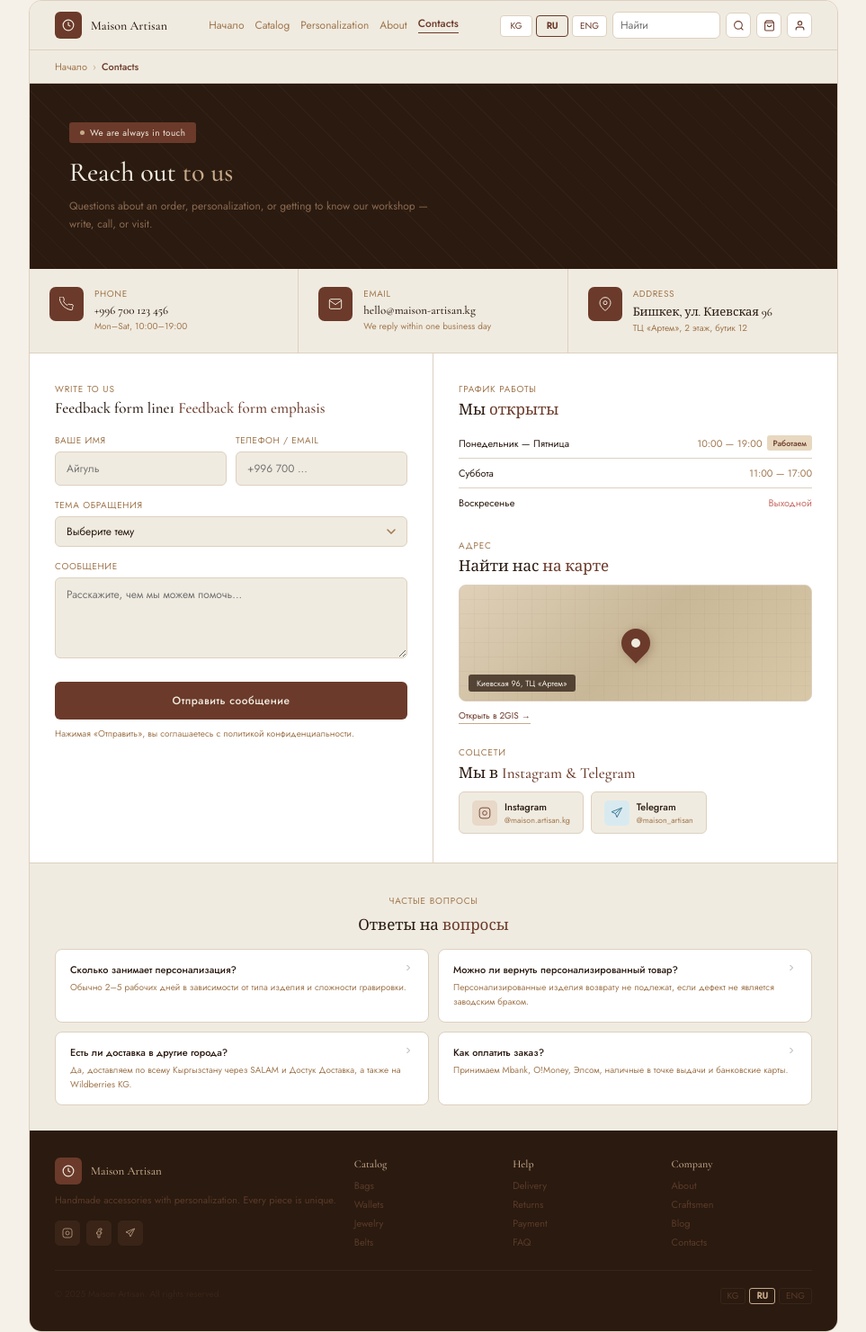
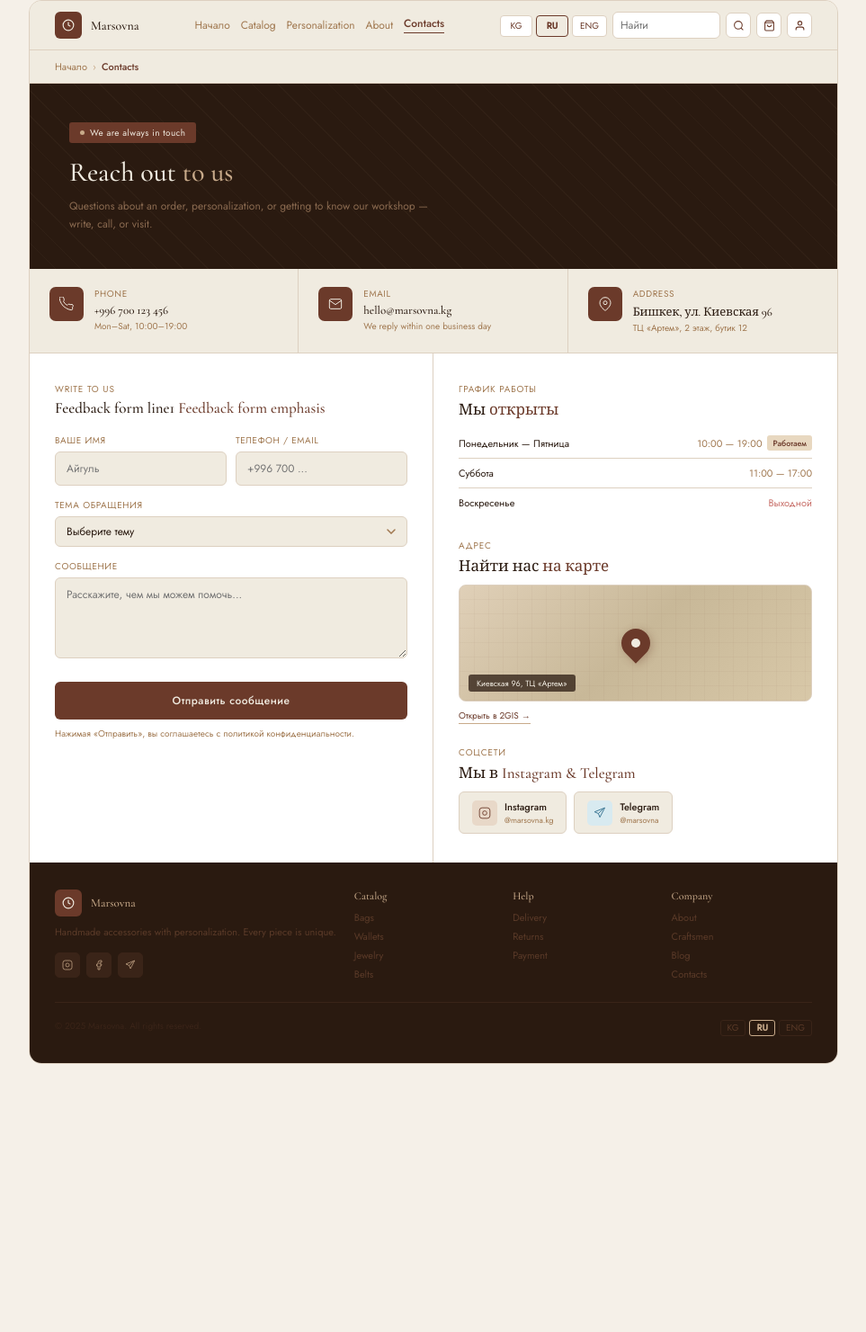
Before and after one commit to Sezimmmm/handmadestore, a Django app: page /contacts/ in a window 1280 px wide. Shown: the whole page at 90% size, without its empty margins (158-1121 px from the left). After the commit the page ends 1183 px from the top, so only its background shows below. Run offline with Django 5.2, Linux system fonts and the light colour scheme.

Commit message:
added brand

```diff
--- a/shop/context_processors.py
+++ b/shop/context_processors.py
@@ -5,16 +5,25 @@ def cart_count(request):
     raw = request.session.get("cart") or {}
     if not isinstance(raw, dict):
         raw = {}
+    cart_keys = set(raw.keys())
     n = 0
     for key, v in raw.items():
         slug = key.split("::v", 1)[0] if "::v" in key else key
         if slug == BUILDER_PRODUCT_SLUG:
             continue
         try:
-            n += int(v)
+            qty = int(v)
+            if qty > 0:
+                n += qty
         except (TypeError, ValueError):
             continue
     builders = request.session.get(SESSION_BUILDER_CART_KEY)
     if isinstance(builders, list):
-        n += len(builders)
+        for entry in builders:
+            if not isinstance(entry, dict):
+                continue
+            linked_slug = (entry.get("linked_slug") or "").strip()
+            if linked_slug and linked_slug in cart_keys:
+                continue
+            n += 1
     return {"cart_count": n}
--- a/shop/templates/shop/about.html
+++ b/shop/templates/shop/about.html
@@ -4,7 +4,7 @@
 <head>
   <meta charset="UTF-8" />
   <meta name="viewport" content="width=device-width, initial-scale=1.0" />
-  <title>{% trans "About" %} — Maison Artisan</title>
+  <title>{% trans "About" %} — Marsovna</title>
   <link rel="icon" type="image/svg+xml" href="{% static 'shop/favicon.svg' %}">
   <link rel="preconnect" href="https://fonts.googleapis.com">
   <link rel="preconnect" href="https://fonts.gstatic.com" crossorigin>
@@ -21,7 +21,7 @@
       <div class="logo-square">
         <svg width="14" height="14" viewBox="0 0 24 24" fill="none" stroke="#F0EBE0" stroke-width="2"><path d="M12 2C6.48 2 2 6.48 2 12s4.48 10 10 10 10-4.48 10-10S17.52 2 12 2z"/><path d="M12 6v6l4 2"/></svg>
       </div>
-      <span class="logo-title">Maison Artisan</span>
+      <span class="logo-title">Marsovna</span>
     </a>
     {% include "shop/partials/site_nav.html" with active_nav="about" %}
     {% include "shop/partials/header_actions.html" %}
@@ -37,7 +37,7 @@
     <header class="about-head">
       <p class="about-kicker">{% trans "Our workshop" %}</p>
       <h1 class="about-title">{% trans "Handmade accessories with care for detail" %}</h1>
-      <p class="about-lead">{% trans "Maison Artisan is a small team in Bishkek. We work with leather and metal, offer personalization, and ship across Kyrgyzstan." %}</p>
+      <p class="about-lead">{% trans "Marsovna is a small team in Bishkek. We work with leather and metal, offer personalization, and ship across Kyrgyzstan." %}</p>
     </header>
 
     <section class="about-values" aria-label="{% trans 'Values' %}">
--- a/shop/templates/shop/account.html
+++ b/shop/templates/shop/account.html
@@ -4,7 +4,7 @@
 <head>
 <meta charset="UTF-8" />
 <meta name="viewport" content="width=device-width, initial-scale=1.0" />
-<title>{% trans "Account" %} — Maison Artisan</title>
+<title>{% trans "Account" %} — Marsovna</title>
 <link rel="icon" type="image/svg+xml" href="{% static 'shop/favicon.svg' %}">
 <link rel="preconnect" href="https://fonts.googleapis.com">
 <link rel="preconnect" href="https://fonts.gstatic.com" crossorigin>
@@ -19,7 +19,7 @@
       <div class="logo-square">
         <svg width="14" height="14" viewBox="0 0 24 24" fill="none" stroke="#F0EBE0" stroke-width="2"><path d="M12 2C6.48 2 2 6.48 2 12s4.48 10 10 10 10-4.48 10-10S17.52 2 12 2z"/><path d="M12 6v6l4 2"/></svg>
       </div>
-      <span class="logo-title">Maison Artisan</span>
+      <span class="logo-title">Marsovna</span>
     </a>
     {% include "shop/partials/site_nav.html" %}
     {% include "shop/partials/header_actions.html" %}
--- a/shop/templates/shop/cart.html
+++ b/shop/templates/shop/cart.html
@@ -4,7 +4,7 @@
 <head>
   <meta charset="UTF-8" />
   <meta name="viewport" content="width=device-width, initial-scale=1.0" />
-  <title>{% trans "Cart" %} — Maison Artisan</title>
+  <title>{% trans "Cart" %} — Marsovna</title>
   <link rel="icon" type="image/svg+xml" href="{% static 'shop/favicon.svg' %}">
   <link rel="preconnect" href="https://fonts.googleapis.com">
   <link rel="preconnect" href="https://fonts.gstatic.com" crossorigin>
@@ -20,7 +20,7 @@
       <div class="logo-square">
         <svg width="14" height="14" viewBox="0 0 24 24" fill="none" stroke="#F0EBE0" stroke-width="2"><path d="M12 2C6.48 2 2 6.48 2 12s4.48 10 10 10 10-4.48 10-10S17.52 2 12 2z"/><path d="M12 6v6l4 2"/></svg>
       </div>
-      <span class="logo-title">Maison Artisan</span>
+      <span class="logo-title">Marsovna</span>
     </a>
     {% include "shop/partials/site_nav.html" %}
     {% include "shop/partials/header_actions.html" %}
--- a/shop/templates/shop/catalog.html
+++ b/shop/templates/shop/catalog.html
@@ -4,7 +4,7 @@
 <head>
 <meta charset="UTF-8" />
 <meta name="viewport" content="width=device-width, initial-scale=1.0" />
-<title>{% trans "Catalog" %} — Maison Artisan</title>
+<title>{% trans "Catalog" %} — Marsovna</title>
 <link rel="icon" type="image/svg+xml" href="{% static 'shop/favicon.svg' %}">
 <link rel="preconnect" href="https://fonts.googleapis.com">
 <link rel="preconnect" href="https://fonts.gstatic.com" crossorigin>
@@ -21,7 +21,7 @@
       <div class="logo-square">
         <svg width="14" height="14" viewBox="0 0 24 24" fill="none" stroke="#F0EBE0" stroke-width="2"><path d="M12 2C6.48 2 2 6.48 2 12s4.48 10 10 10 10-4.48 10-10S17.52 2 12 2z"/><path d="M12 6v6l4 2"/></svg>
       </div>
-      <span class="logo-title">Maison Artisan</span>
+      <span class="logo-title">Marsovna</span>
     </a>
     {% include "shop/partials/site_nav.html" with active_nav="catalog" %}
     {% include "shop/partials/header_actions.html" %}
--- a/shop/templates/shop/checkout.html
+++ b/shop/templates/shop/checkout.html
@@ -4,7 +4,7 @@
 <head>
   <meta charset="UTF-8" />
   <meta name="viewport" content="width=device-width, initial-scale=1.0" />
-  <title>{% trans "Checkout" %} — Maison Artisan</title>
+  <title>{% trans "Checkout" %} — Marsovna</title>
   <link rel="icon" type="image/svg+xml" href="{% static 'shop/favicon.svg' %}">
   <link rel="preconnect" href="https://fonts.googleapis.com">
   <link rel="preconnect" href="https://fonts.gstatic.com" crossorigin>
@@ -20,7 +20,7 @@
       <div class="logo-square">
         <svg width="14" height="14" viewBox="0 0 24 24" fill="none" stroke="#F0EBE0" stroke-width="2"><path d="M12 2C6.48 2 2 6.48 2 12s4.48 10 10 10 10-4.48 10-10S17.52 2 12 2z"/><path d="M12 6v6l4 2"/></svg>
       </div>
-      <span class="logo-title">Maison Artisan</span>
+      <span class="logo-title">Marsovna</span>
     </a>
     {% include "shop/partials/site_nav.html" %}
     {% include "shop/partials/header_actions.html" %}
--- a/shop/templates/shop/checkout_success.html
+++ b/shop/templates/shop/checkout_success.html
@@ -4,7 +4,7 @@
 <head>
   <meta charset="UTF-8" />
   <meta name="viewport" content="width=device-width, initial-scale=1.0" />
-  <title>{% trans "Order placed" %} — Maison Artisan</title>
+  <title>{% trans "Order placed" %} — Marsovna</title>
   <link rel="icon" type="image/svg+xml" href="{% static 'shop/favicon.svg' %}">
   <link rel="preconnect" href="https://fonts.googleapis.com">
   <link rel="preconnect" href="https://fonts.gstatic.com" crossorigin>
@@ -20,7 +20,7 @@
       <div class="logo-square">
         <svg width="14" height="14" viewBox="0 0 24 24" fill="none" stroke="#F0EBE0" stroke-width="2"><path d="M12 2C6.48 2 2 6.48 2 12s4.48 10 10 10 10-4.48 10-10S17.52 2 12 2z"/><path d="M12 6v6l4 2"/></svg>
       </div>
-      <span class="logo-title">Maison Artisan</span>
+      <span class="logo-title">Marsovna</span>
     </a>
     {% include "shop/partials/site_nav.html" %}
     {% include "shop/partials/header_actions.html" %}
--- a/shop/templates/shop/contacts.html
+++ b/shop/templates/shop/contacts.html
@@ -4,7 +4,7 @@
 <head>
 <meta charset="UTF-8" />
 <meta name="viewport" content="width=device-width, initial-scale=1.0" />
-<title>{% trans "Contacts" %} — Maison Artisan</title>
+<title>{% trans "Contacts" %} — Marsovna</title>
 <link rel="icon" type="image/svg+xml" href="{% static 'shop/favicon.svg' %}">
 <link rel="preconnect" href="https://fonts.googleapis.com">
 <link rel="preconnect" href="https://fonts.gstatic.com" crossorigin>
@@ -21,7 +21,7 @@
       <div class="logo-square">
         <svg width="14" height="14" viewBox="0 0 24 24" fill="none" stroke="#F0EBE0" stroke-width="2"><path d="M12 2C6.48 2 2 6.48 2 12s4.48 10 10 10 10-4.48 10-10S17.52 2 12 2z"/><path d="M12 6v6l4 2"/></svg>
       </div>
-      <span class="logo-title">Maison Artisan</span>
+      <span class="logo-title">Marsovna</span>
     </a>
     {% include "shop/partials/site_nav.html" with active_nav="contacts" %}
     {% include "shop/partials/header_actions.html" %}
@@ -58,7 +58,7 @@
       <div class="qc-ic"><svg width="16" height="16" viewBox="0 0 24 24" fill="none" stroke="#F0EBE0" stroke-width="1.5"><path d="M4 4h16c1.1 0 2 .9 2 2v12c0 1.1-.9 2-2 2H4c-1.1 0-2-.9-2-2V6c0-1.1.9-2 2-2z"/><polyline points="22,6 12,13 2,6"/></svg></div>
       <div>
         <div class="qc-label">Email</div>
-        <div class="qc-val">hello@maison-artisan.kg</div>
+        <div class="qc-val">hello@marsovna.kg</div>
         <div class="qc-sub">{% trans "We reply within one business day" %}</div>
       </div>
     </div>
@@ -156,49 +156,17 @@
             <div class="soc-ic" style="background:#E8D8C8;">
               <svg width="14" height="14" viewBox="0 0 24 24" fill="none" stroke="#6B3A2A" stroke-width="1.5"><rect x="2" y="2" width="20" height="20" rx="5"/><path d="M16 11.37A4 4 0 1112.63 8 4 4 0 0116 11.37z"/><line x1="17.5" y1="6.5" x2="17.51" y2="6.5"/></svg>
             </div>
-            <div><div class="soc-name">Instagram</div><div class="soc-sub">@maison.artisan.kg</div></div>
+            <div><div class="soc-name">Instagram</div><div class="soc-sub">@marsovna.kg</div></div>
           </div>
           <div class="soc-btn">
             <div class="soc-ic" style="background:#D8EAF0;">
               <svg width="14" height="14" viewBox="0 0 24 24" fill="none" stroke="#2A6A8A" stroke-width="1.5"><path d="M21.44 2L2.06 9.75l7.19 3.16 2.85 7.09L21.44 2z"/><path d="M9.25 12.91l9.19-8.69"/></svg>
             </div>
-            <div><div class="soc-name">Telegram</div><div class="soc-sub">@maison_artisan</div></div>
+            <div><div class="soc-name">Telegram</div><div class="soc-sub">@marsovna</div></div>
           </div>
         </div>
       </div>
 
-    </div>
-  </div>
-
-
-  <div class="faq" id="faq">
-    <div style="text-align:center;margin-bottom:4px;"><div class="sec-tag" style="display:inline-block;">Частые вопросы</div></div>
-    <div class="sec-t" style="text-align:center;margin-bottom:0;">Ответы на <em>вопросы</em></div>
-    <div class="faq-grid">
-      <div class="faq-item">
-        <div class="faq-q">Сколько занимает персонализация?
-          <svg width="12" height="12" viewBox="0 0 24 24" fill="none" stroke="currentColor" stroke-width="2"><path d="M9 18l6-6-6-6"/></svg>
-        </div>
-        <div class="faq-a">Обычно 2–5 рабочих дней в зависимости от типа изделия и сложности гравировки.</div>
-      </div>
-      <div class="faq-item">
-        <div class="faq-q">Можно ли вернуть персонализированный товар?
-          <svg width="12" height="12" viewBox="0 0 24 24" fill="none" stroke="currentColor" stroke-width="2"><path d="M9 18l6-6-6-6"/></svg>
-        </div>
-        <div class="faq-a">Персонализированные изделия возврату не подлежат, если дефект не является заводским браком.</div>
-      </div>
-      <div class="faq-item">
-        <div class="faq-q">Есть ли доставка в другие города?
-          <svg width="12" height="12" viewBox="0 0 24 24" fill="none" stroke="currentColor" stroke-width="2"><path d="M9 18l6-6-6-6"/></svg>
-        </div>
-        <div class="faq-a">Да, доставляем по всему Кыргызстану через SALAM и Достук Доставка, а также на Wildberries KG.</div>
-      </div>
-      <div class="faq-item">
-        <div class="faq-q">Как оплатить заказ?
-          <svg width="12" height="12" viewBox="0 0 24 24" fill="none" stroke="currentColor" stroke-width="2"><path d="M9 18l6-6-6-6"/></svg>
-        </div>
-        <div class="faq-a">Принимаем Mbank, O!Money, Элcом, наличные в точке выдачи и банковские карты.</div>
-      </div>
     </div>
   </div>
 
--- a/shop/templates/shop/home.html
+++ b/shop/templates/shop/home.html
@@ -4,7 +4,7 @@
 <head>
 <meta charset="UTF-8" />
 <meta name="viewport" content="width=device-width, initial-scale=1.0" />
-<title>{% trans "Maison Artisan — handmade accessories" %}</title>
+<title>{% trans "Marsovna — handmade accessories" %}</title>
 <link rel="icon" type="image/svg+xml" href="{% static 'shop/favicon.svg' %}">
   <link rel="stylesheet" href="{% static 'shop/css/home.css' %}">
   <link rel="stylesheet" href="{% static 'shop/css/common.css' %}">
@@ -18,7 +18,7 @@
       <div class="logo-square">
         <svg width="14" height="14" viewBox="0 0 24 24" fill="none" stroke="#F0EBE0" stroke-width="2"><path d="M12 2C6.48 2 2 6.48 2 12s4.48 10 10 10 10-4.48 10-10S17.52 2 12 2z"/><path d="M12 6v6l4 2"/></svg>
       </div>
-      <span class="logo-title">Maison Artisan</span>
+      <span class="logo-title">Marsovna</span>
     </a>
     {% include "shop/partials/site_nav.html" with active_nav="home" %}
     {% include "shop/partials/header_actions.html" %}
--- a/shop/templates/shop/partials/site_footer.html
+++ b/shop/templates/shop/partials/site_footer.html
@@ -4,13 +4,13 @@
     <div>
       <a class="footer-brand-row" href="{% url 'home' %}">
         <div class="logo-square"><svg width="14" height="14" viewBox="0 0 24 24" fill="none" stroke="#F0EBE0" stroke-width="2"><path d="M12 2C6.48 2 2 6.48 2 12s4.48 10 10 10 10-4.48 10-10S17.52 2 12 2z"/><path d="M12 6v6l4 2"/></svg></div>
-        <span style="font-size:13px;font-weight:500;color:#C8AA8A;font-family:var(--font-serif);">Maison Artisan</span>
+        <span style="font-size:13px;font-weight:500;color:#C8AA8A;font-family:var(--font-serif);">Marsovna</span>
       </a>
       <div class="footer-description">{% trans "Handmade accessories with personalization. Every piece is unique." %}</div>
       <div class="footer-social-list">
-        <a class="footer-social-button" href="https://instagram.com/maison.artisan.kg" target="_blank" rel="noopener noreferrer" aria-label="Instagram"><svg width="12" height="12" viewBox="0 0 24 24" fill="none" stroke="#C8AA8A" stroke-width="1.5"><rect x="2" y="2" width="20" height="20" rx="5"/><path d="M16 11.37A4 4 0 1112.63 8 4 4 0 0116 11.37z"/><line x1="17.5" y1="6.5" x2="17.51" y2="6.5"/></svg></a>
+        <a class="footer-social-button" href="https://instagram.com/marsovna.kg" target="_blank" rel="noopener noreferrer" aria-label="Instagram"><svg width="12" height="12" viewBox="0 0 24 24" fill="none" stroke="#C8AA8A" stroke-width="1.5"><rect x="2" y="2" width="20" height="20" rx="5"/><path d="M16 11.37A4 4 0 1112.63 8 4 4 0 0116 11.37z"/><line x1="17.5" y1="6.5" x2="17.51" y2="6.5"/></svg></a>
         <a class="footer-social-button" href="https://facebook.com/" target="_blank" rel="noopener noreferrer" aria-label="Facebook"><svg width="12" height="12" viewBox="0 0 24 24" fill="none" stroke="#C8AA8A" stroke-width="1.5"><path d="M18 2h-3a5 5 0 00-5 5v3H7v4h3v8h4v-8h3l1-4h-4V7a1 1 0 011-1h3z"/></svg></a>
-        <a class="footer-social-button" href="https://t.me/maison_artisan" target="_blank" rel="noopener noreferrer" aria-label="Telegram"><svg width="12" height="12" viewBox="0 0 24 24" fill="none" stroke="#C8AA8A" stroke-width="1.5"><path d="M21.44 2L2.06 9.75l7.19 3.16 2.85 7.09L21.44 2z"/><path d="M9.25 12.91l9.19-8.69"/></svg></a>
+        <a class="footer-social-button" href="https://t.me/marsovna" target="_blank" rel="noopener noreferrer" aria-label="Telegram"><svg width="12" height="12" viewBox="0 0 24 24" fill="none" stroke="#C8AA8A" stroke-width="1.5"><path d="M21.44 2L2.06 9.75l7.19 3.16 2.85 7.09L21.44 2z"/><path d="M9.25 12.91l9.19-8.69"/></svg></a>
       </div>
     </div>
     <div>
@@ -25,7 +25,6 @@
       <a class="footer-link" href="{% url 'contacts' %}">{% trans "Delivery" %}</a>
       <a class="footer-link" href="{% url 'contacts' %}">{% trans "Returns" %}</a>
       <a class="footer-link" href="{% url 'contacts' %}">{% trans "Payment" %}</a>
-      <a class="footer-link" href="{% url 'contacts' %}#faq">FAQ</a>
     </div>
     <div>
       <div class="footer-column-title">{% trans "Company" %}</div>
@@ -36,7 +35,7 @@
     </div>
   </div>
   <div class="footer-bottom-row">
-    <div class="footer-copyright">{% trans "© 2025 Maison Artisan. All rights reserved." %}</div>
+    <div class="footer-copyright">{% trans "© 2025 Marsovna. All rights reserved." %}</div>
     {% include "shop/partials/language_switcher.html" with variant="footer" %}
   </div>
 </div>
--- a/shop/templates/shop/personalization.html
+++ b/shop/templates/shop/personalization.html
@@ -4,7 +4,7 @@
 <head>
 <meta charset="UTF-8" />
 <meta name="viewport" content="width=device-width, initial-scale=1.0" />
-<title>{% trans "Personalization" %} — Maison Artisan</title>
+<title>{% trans "Personalization" %} — Marsovna</title>
 <link rel="icon" type="image/svg+xml" href="{% static 'shop/favicon.svg' %}">
 <link rel="preconnect" href="https://fonts.googleapis.com">
 <link rel="preconnect" href="https://fonts.gstatic.com" crossorigin>
@@ -19,7 +19,7 @@
   <div class="site-header">
     <a class="logo-wrap" href="{% url 'home' %}">
       <div class="logo-square"><svg width="14" height="14" viewBox="0 0 24 24" fill="none" stroke="#F0EBE0" stroke-width="2"><path d="M12 2C6.48 2 2 6.48 2 12s4.48 10 10 10 10-4.48 10-10S17.52 2 12 2z"/><path d="M12 6v6l4 2"/></svg></div>
-      <span class="logo-title">Maison Artisan</span>
+      <span class="logo-title">Marsovna</span>
     </a>
     {% include "shop/partials/site_nav.html" with active_nav="personalization" %}
     {% include "shop/partials/header_actions.html" %}
@@ -273,7 +273,7 @@
         <div class="extras-grid">
           <div class="extra-opt" onclick="toggleExtra(this,'Подарочная упаковка',350)">
             <div class="extra-ic"><svg width="15" height="15" viewBox="0 0 24 24" fill="none" stroke="#F0EBE0" stroke-width="1.5"><path d="M20 12v10H4V12"/><path d="M22 7H2v5h20V7z"/><path d="M12 22V7"/><path d="M12 7H7.5a2.5 2.5 0 010-5C11 2 12 7 12 7z"/><path d="M12 7h4.5a2.5 2.5 0 000-5C13 2 12 7 12 7z"/></svg></div>
-            <div><div class="extra-name">Подарочная упаковка</div><div class="extra-sub">Фирменная коробка Maison Artisan</div><div class="extra-price">+350 сом</div></div>
+            <div><div class="extra-name">Подарочная упаковка</div><div class="extra-sub">Фирменная коробка Marsovna</div><div class="extra-price">+350 сом</div></div>
           </div>
           <div class="extra-opt" onclick="toggleExtra(this,'Открытка с пожеланием',150)">
             <div class="extra-ic"><svg width="15" height="15" viewBox="0 0 24 24" fill="none" stroke="#F0EBE0" stroke-width="1.5"><path d="M4 4h16c1.1 0 2 .9 2 2v12c0 1.1-.9 2-2 2H4c-1.1 0-2-.9-2-2V6c0-1.1.9-2 2-2z"/><polyline points="22,6 12,13 2,6"/></svg></div>
--- a/shop/templates/shop/product_detail.html
+++ b/shop/templates/shop/product_detail.html
@@ -4,7 +4,7 @@
 <head>
   <meta charset="UTF-8" />
   <meta name="viewport" content="width=device-width, initial-scale=1.0" />
-  <title>{{ product.name }} — Maison Artisan</title>
+  <title>{{ product.name }} — Marsovna</title>
   <link rel="icon" type="image/svg+xml" href="{% static 'shop/favicon.svg' %}">
   <link rel="preconnect" href="https://fonts.googleapis.com">
   <link rel="preconnect" href="https://fonts.gstatic.com" crossorigin>
@@ -19,7 +19,7 @@
         <div class="logo-square">
           <svg width="14" height="14" viewBox="0 0 24 24" fill="none" stroke="#F0EBE0" stroke-width="2"><path d="M12 2C6.48 2 2 6.48 2 12s4.48 10 10 10 10-4.48 10-10S17.52 2 12 2z"/><path d="M12 6v6l4 2"/></svg>
         </div>
-        <span class="logo-title">Maison Artisan</span>
+        <span class="logo-title">Marsovna</span>
       </a>
       {% include "shop/partials/site_nav.html" %}
       {% include "shop/partials/header_actions.html" %}
```
Also changed, not shown: locale/en/LC_MESSAGES/django.po, locale/kg/LC_MESSAGES/django.po, locale/ru/LC_MESSAGES/django.po, 2 other files.
